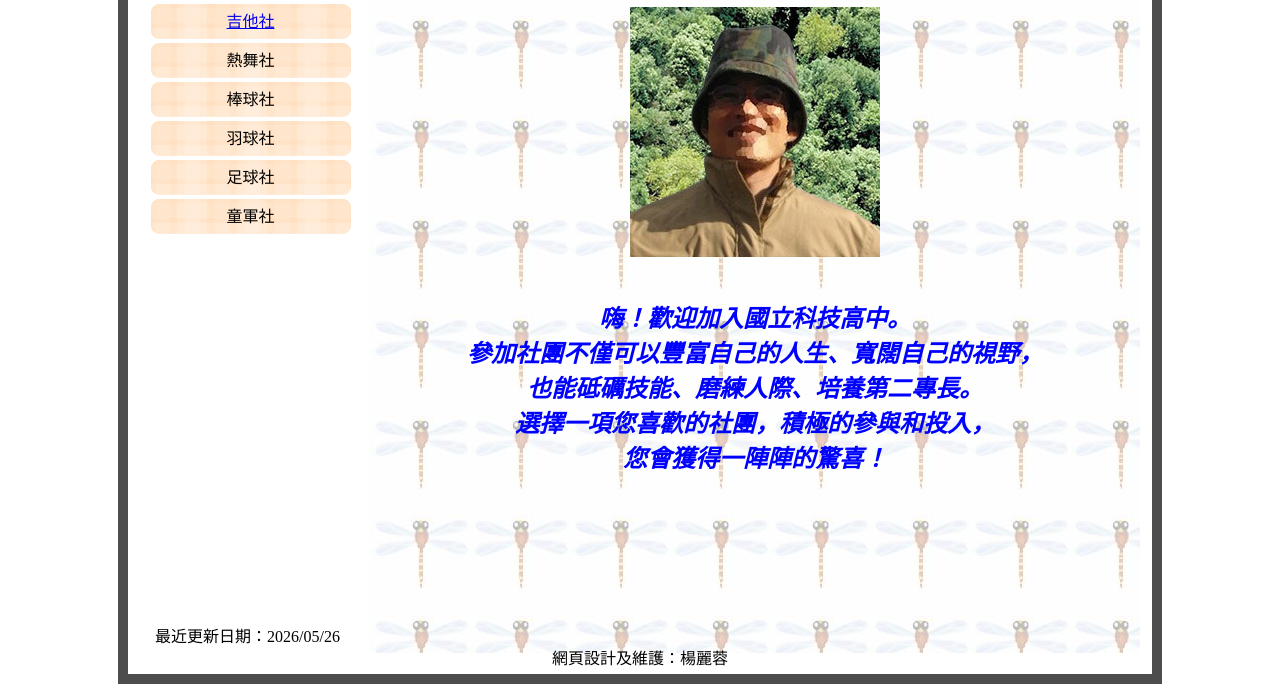
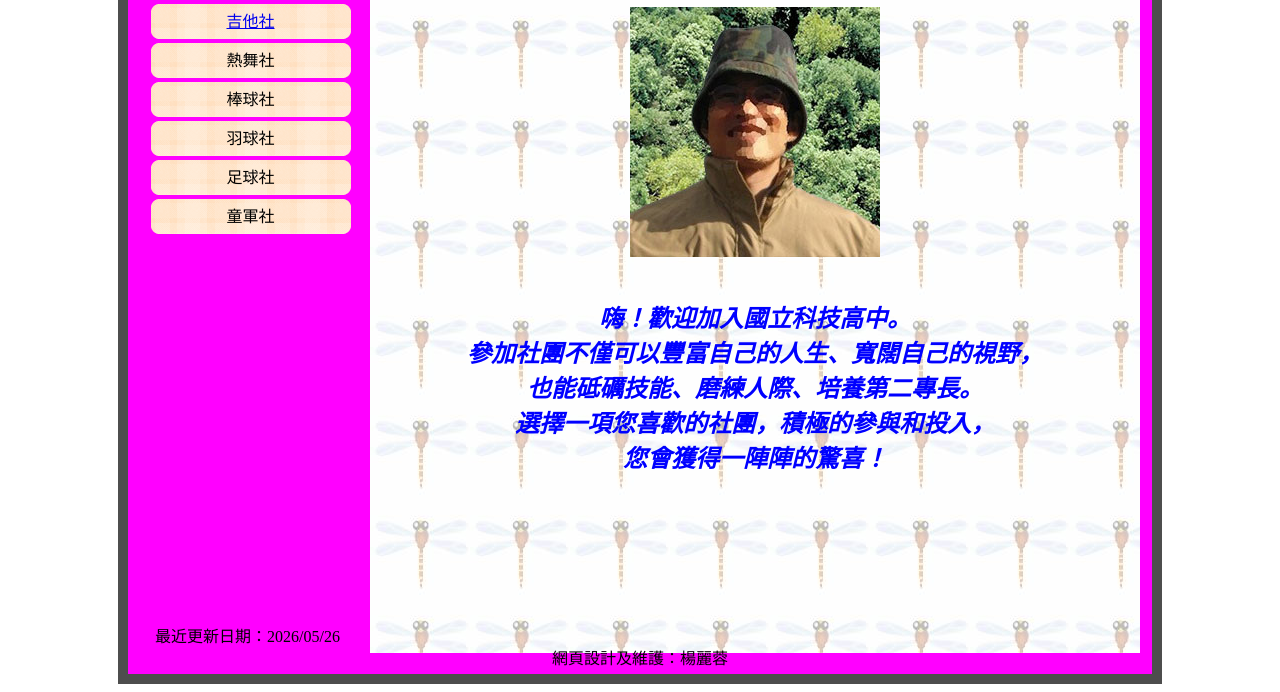
Before and after one commit to alinLLLi/git-alin-test, a plain HTML site: page index.html in a window 1280 px wide. Shown: the part 112-804 px from the top of the page. Drawn offline with Linux system fonts and the light colour scheme.

Commit message:
新增背景色

```diff
--- a/index.html
+++ b/index.html
@@ -12,6 +12,7 @@
             margin: 0 auto;
             /* background: burlywood; */
             border: 10px solid #4d4d4d;
+            background: #FF00FF;
         }
 
         #top {
```
